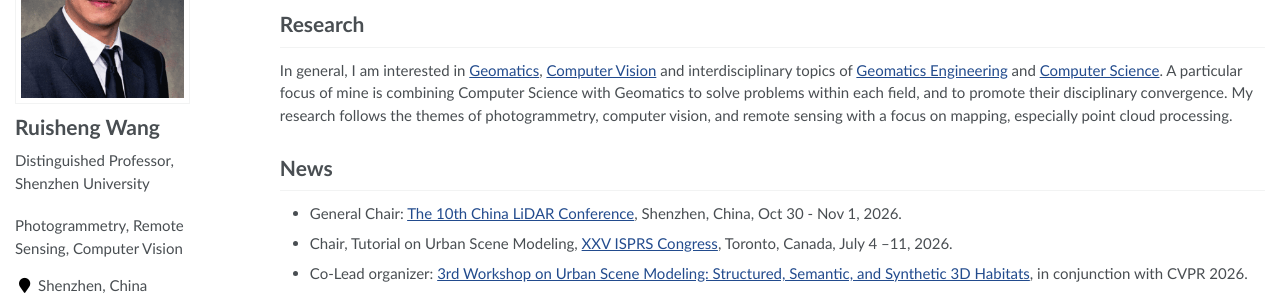
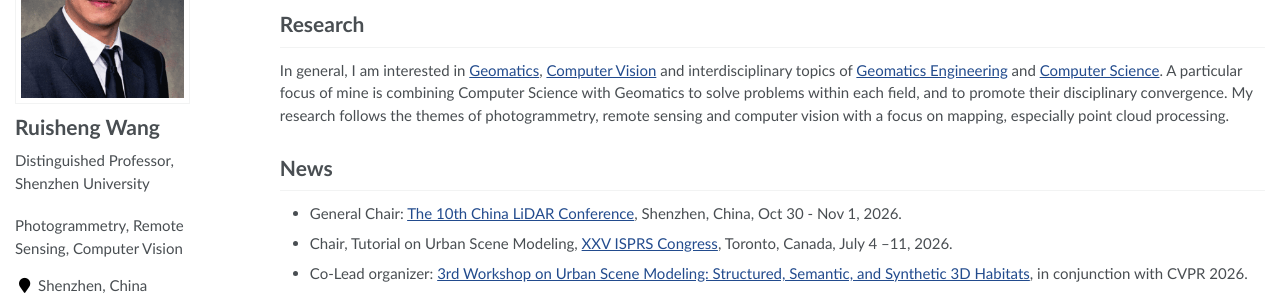
Before and after one commit to ruishengwang/ruishengwang.github.io, a Jekyll site: the page built from _pages/about.md, in a window 1280 px wide and 900 px high, scrolled down 323 px. Shown: the part 199-495 px from the top of the window. Built offline with Jekyll 4.4.1, drawn with Linux system fonts in a browser that asks for light colours.

Commit message:
Update research.md

```diff
--- a/_pages/includes/research.md
+++ b/_pages/includes/research.md
@@ -3,5 +3,5 @@
 In general, I am interested in [Geomatics](https://en.wikipedia.org/wiki/Geomatics), [Computer Vision](https://en.wikipedia.org/wiki/Computer_vision)
 and interdisciplinary topics of [Geomatics Engineering](https://en.wikipedia.org/wiki/Geomatics#Geomatics_engineering) and [Computer Science](https://en.wikipedia.org/wiki/Computer_science).
 A particular focus of mine is combining Computer Science with Geomatics to solve problems within each field,
-and to promote their disciplinary convergence. My research follows the themes of photogrammetry, computer vision, and remote sensing with a
+and to promote their disciplinary convergence. My research follows the themes of photogrammetry, remote sensing and computer vision with a
 focus on mapping, especially point cloud processing.
```
